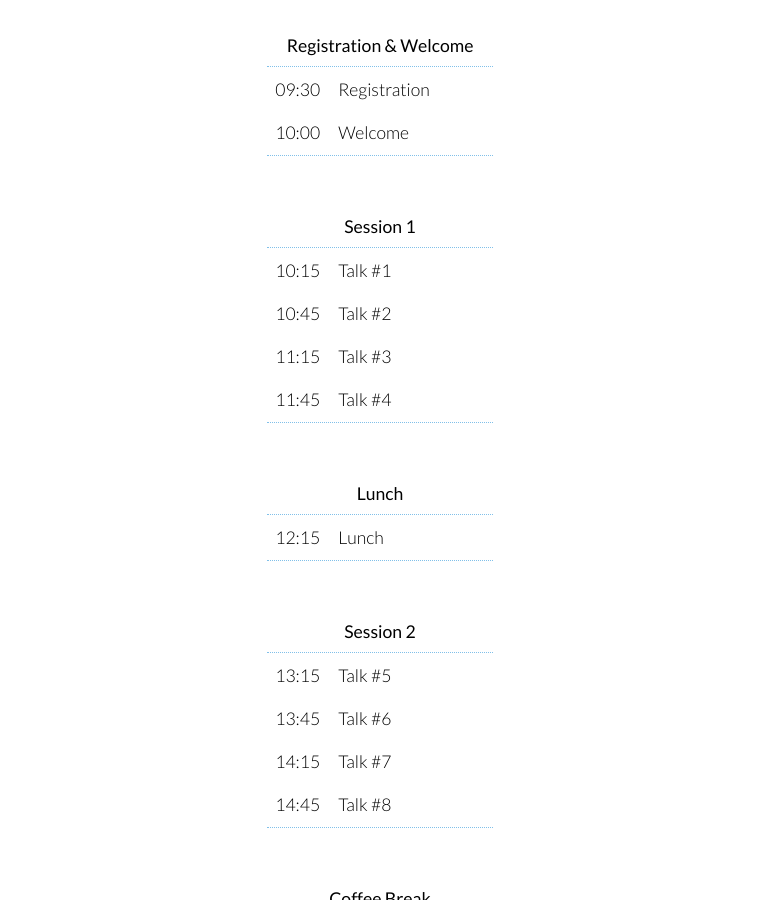
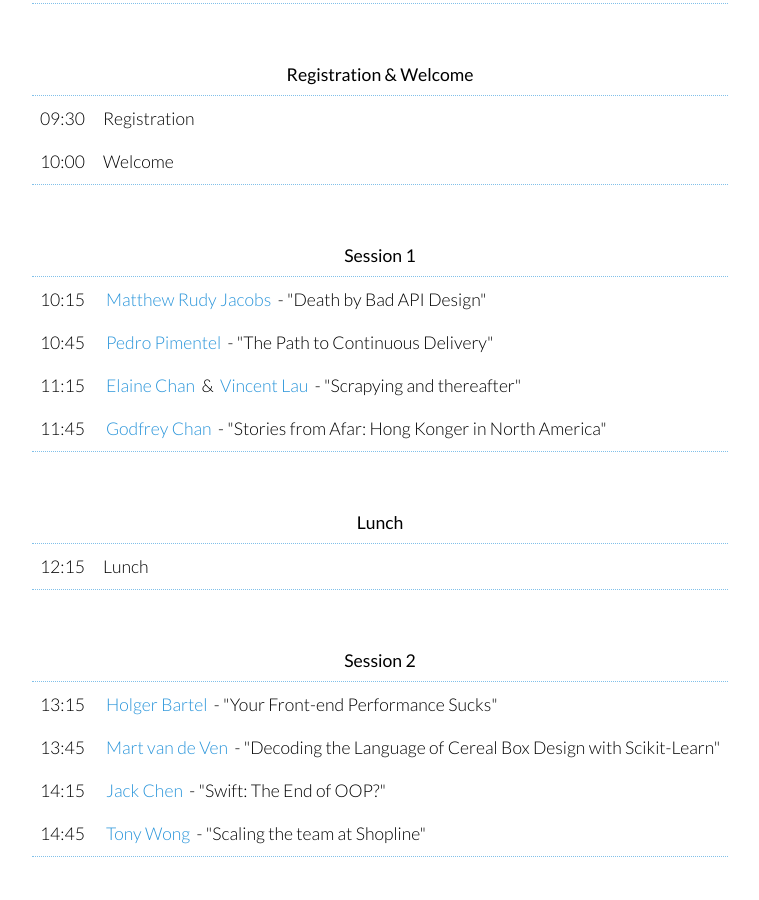
Before and after one commit to hkcodeconf/hongkong.codeconf.io, a Jekyll site: the page built from index.html, in a window 1280 px wide and 900 px high, scrolled down 9325 px. Shown: the whole window, without its empty margins (260-1019 px from the left). Built offline with Jekyll 4.4.1, drawn with Linux system fonts in a browser that asks for light colours; some web fonts are replaced; some of the changed text lies outside the part shown.

Commit message:
Near enough a complete schedule

```diff
--- a/_data/schedule.yml
+++ b/_data/schedule.yml
@@ -8,14 +8,36 @@
 
 - section: Session 1
   slots:
+
     - time: "10:15"
-      title: "Talk #1"
+      title: "Death by Bad API Design"
+      type: talk
+      speakers:
+        - name: "Matthew Rudy Jacobs"
+          slug: "matthew-rudy-jacobs"
+
     - time: "10:45"
-      title: "Talk #2"
+      title: "The Path to Continuous Delivery"
+      type: talk
+      speakers:
+        - name: "Pedro Pimentel"
+          slug: "pedro-pimentel"
+
     - time: "11:15"
-      title: "Talk #3"
+      title: "Scrapying and thereafter"
+      type: talk
+      speakers:
+        - name: "Elaine Chan"
+          slug: "elaine-chan"
+        - name: "Vincent Lau"
+          slug: "vincent-lau"
+
     - time: "11:45"
-      title: "Talk #4"
+      title: "Stories from Afar: Hong Konger in North America"
+      type: talk
+      speakers:
+        - name: "Godfrey Chan"
+          slug: "godfrey-chan"
 
 - section: Lunch
   slots:
@@ -25,13 +47,32 @@
 - section: Session 2
   slots:
     - time: "13:15"
-      title: "Talk #5"
+      title: "Your Front-end Performance Sucks"
+      type: talk
+      speakers:
+        - name: "Holger Bartel"
+          slug: "holger-bartel"
+
     - time: "13:45"
-      title: "Talk #6"
+      title: "Decoding the Language of Cereal Box Design with Scikit-Learn"
+      type: talk
+      speakers:
+        - name: "Mart van de Ven"
+          slug: "mart-van-de-ven"
+
     - time: "14:15"
-      title: "Talk #7"
+      title: "Swift: The End of OOP?"
+      type: talk
+      speakers:
+        - name: "Jack Chen"
+          slug: "jack-chen"
+
     - time: "14:45"
-      title: "Talk #8"
+      title: "Scaling the team at Shopline"
+      type: talk
+      speakers:
+        - name: "Tony Wong"
+          slug: "tony-wong"
 
 - section: Coffee Break
   slots:
@@ -41,13 +82,32 @@
 - section: Session 3
   slots:
     - time: "15:45"
-      title: "Talk #9"
+      title: "Words of Support"
+      type: talk
+      speakers:
+        - name: "Donal Ellis"
+          slug: "donal-ellis"
+
     - time: "16:15"
-      title: "Talk #10"
+      title: "Do I need Scalability?"
+      type: talk
+      speakers:
+        - name: "Jonas S Karlsson"
+          slug: "jonas-s-karlsson"
+
     - time: "16:45"
-      title: "Talk #11"
+      title: "Hack Hong Kong"
+      type: talk
+      speakers:
+        - name: "Gram Lok"
+          slug: "gram-lok"
+
     - time: "17:15"
-      title: "Talk #12"
+      title: "Immortal Code: Can Your Software Live Forever?"
+      type: talk
+      speakers:
+        - name: "Andrew Medworth"
+          slug: "andrew-medworth"
 
 - section: Closing & After Party
   slots:
--- a/_data/speakers.yml
+++ b/_data/speakers.yml
@@ -52,10 +52,10 @@
   github: aquajach
   twitter: aquajach
 
-- slug: jonas-karlsson
+- slug: jonas-s-karlsson
   name: Jonas S Karlsson
   title: "Do I need Scalability?"
-  image_url: "/images/2015/jonas-karlsson.jpg"
+  image_url: "/images/2015/jonas-s-karlsson.jpg"
   bio: "Jonas S Karlsson, PhD, travelling Zen Hacker, likes do build new programming languages like pandalang.org and database kernels. Worked at Google building Google Megastore that underlies and scales Google App Engine consulting with numerous projects on how to scale to millions of users."
   twitter: jonasskarlsson
   github: yesco
@@ -67,6 +67,14 @@
   bio: "Mart is the director of Droste, a Hong Kong-based Data Science Consultancy, a Data Science Instructor at General Assembly, Co-founder of Open Data Hong Kong, and the convener for Symbol & Key."
   twitter: tijptjik
   github: tijptjik
+
+- slug: matthew-rudy-jacobs
+  name: Matthew Rudy Jacobs
+  title: "Death by Bad API Design"
+  image_url: "/images/2015/matthew-rudy-jacobs.jpg"
+  bio: "A founder of Codeaholics, and Organiser of Hong Kong Code Conf, Matthew arrived in Hong Kong in 2010, and has been fighting to build a better developer community ever since. He works at GoGoVan and hopes that maybe you want to work there too ;)."
+  twitter: matthewrudy
+  github: matthewrudy
 
 - slug: pedro-pimentel
   name: Pedro Pimentel
--- a/index.html
+++ b/index.html
@@ -118,6 +118,8 @@
       </div>
     </section>
 
+    {% include schedule-format.html %}
+
     <section id="sponsors">
     	<div class="container">
     		<a href="#sponsors" class="section-self-link">
@@ -145,8 +147,6 @@
     		</ul>
     	</div>
     </section>
-
-    {% include schedule-format.html %}
 
     <section class="bg bg3">
     </section>
```
Also changed, not shown: images/2015/jonas-s-karlsson.jpg (renamed from images/2015/jonas-karlsson.jpg), images/2015/matthew-rudy-jacobs.jpg (added), 13 other files.
